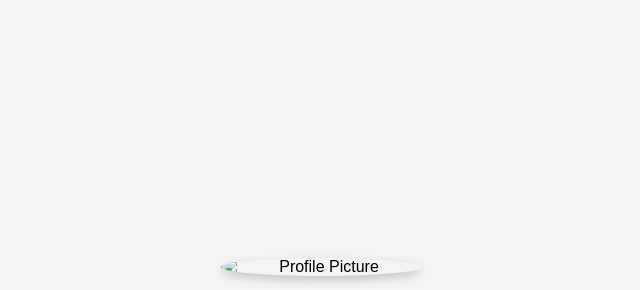
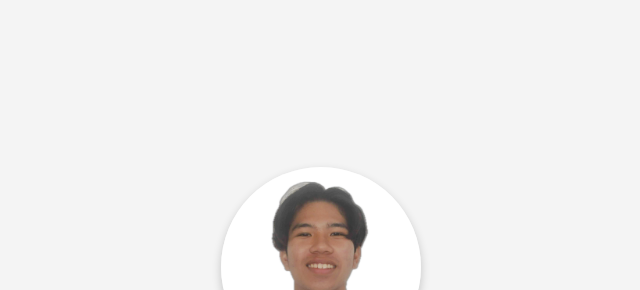
Before and after one commit to jefee0101/dit3a-profile, a plain HTML site: page index.html in a window 1280 px wide. Shown: the part 121-411 px from the top of the page, without its empty margins (319-959 px from the left). Drawn offline with Linux system fonts and the light colour scheme.

Commit message:
Update index.html

```diff
--- a/index.html
+++ b/index.html
@@ -36,7 +36,7 @@
   </style>
 </head>
 <body>
-  <img src="DIT-3A/img/kirt.JPG" alt="Profile Picture">
+  <img src="QR-DIT-3A/img/kirt.JPG" alt="Profile Picture">
   <h1>Pasco, Kirt-J M.</h1>
 </body>
 </html>
```
